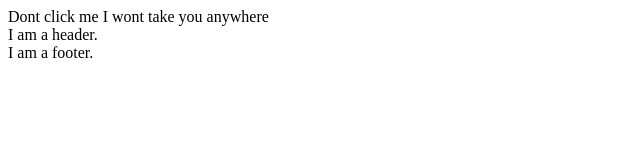
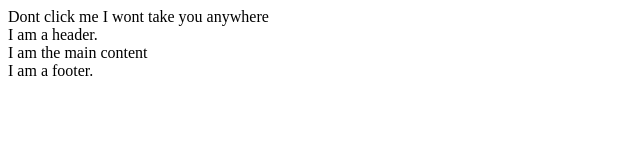
Before and after one commit to SethTobias/WebDevChallenge1, a plain HTML site: page index.html in a window 1280 px wide. Shown: the whole page, without its empty margins (0-640 px from the left). Drawn offline with Linux system fonts and the light colour scheme.

Commit message:
added main

```diff
--- a/index.html
+++ b/index.html
@@ -10,7 +10,7 @@
 
     <header>I am a header.</header>
 
-
+    <main>I am the main content</main>
 
 
     <footer>I am a footer.</footer>
```
